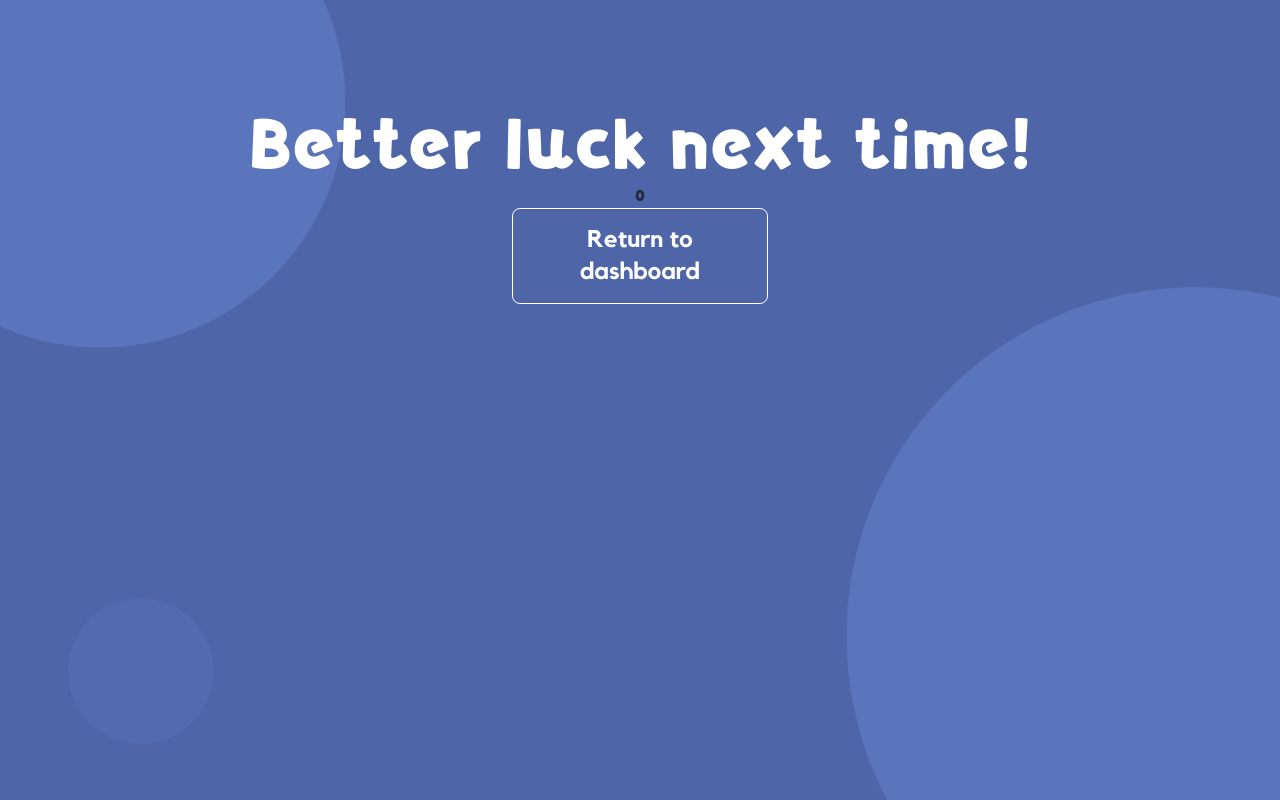
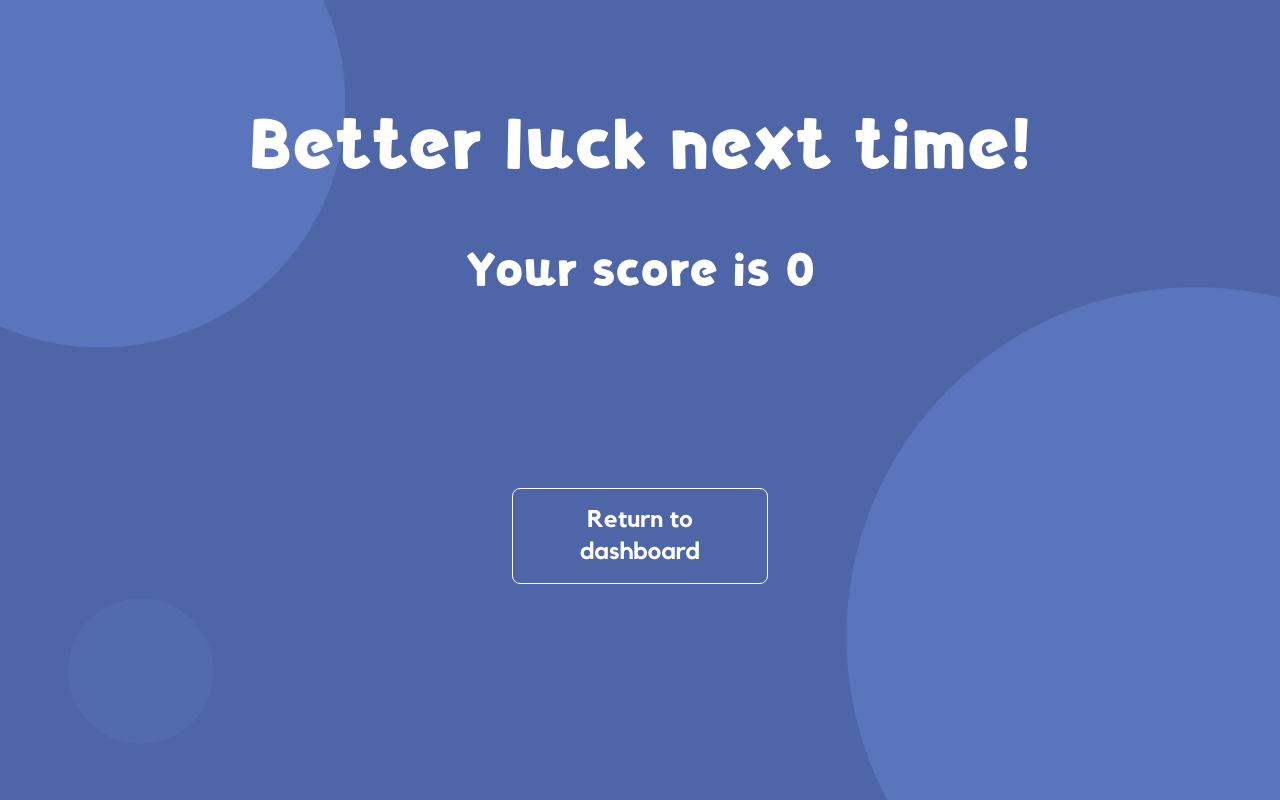
Before and after one commit to jeffoxd/shoutout-showdown, a Next.js app: page /end-of-quiz in a window 1280 px wide. Built offline with nearby package versions, Linux system fonts and the light colour scheme.

Commit message:
fix: score is falsy issue causes score to not show, now check if it's undefined

```diff
--- a/src/app/(quizzes)/end-of-quiz/page.tsx
+++ b/src/app/(quizzes)/end-of-quiz/page.tsx
@@ -21,7 +21,7 @@ export default function Page() {
     <>
       <div className="flex flex-col justify-center items-center">
         <span className="text-white text-7xl mt-12">{message}</span>
-        {score && (
+        {score != undefined && (
           <span className="text-white text-5xl mt-16 mb-48">
             Your score is {score.toString()}
           </span>
```
